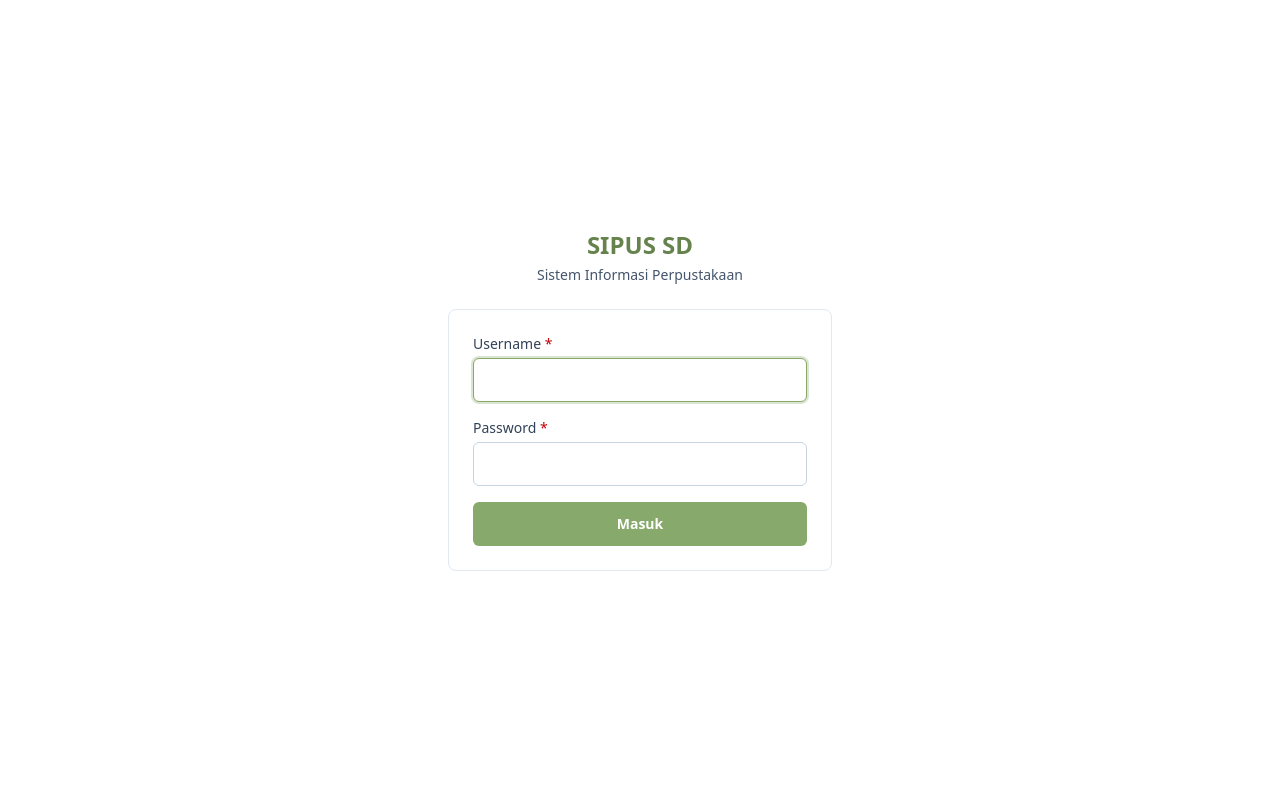
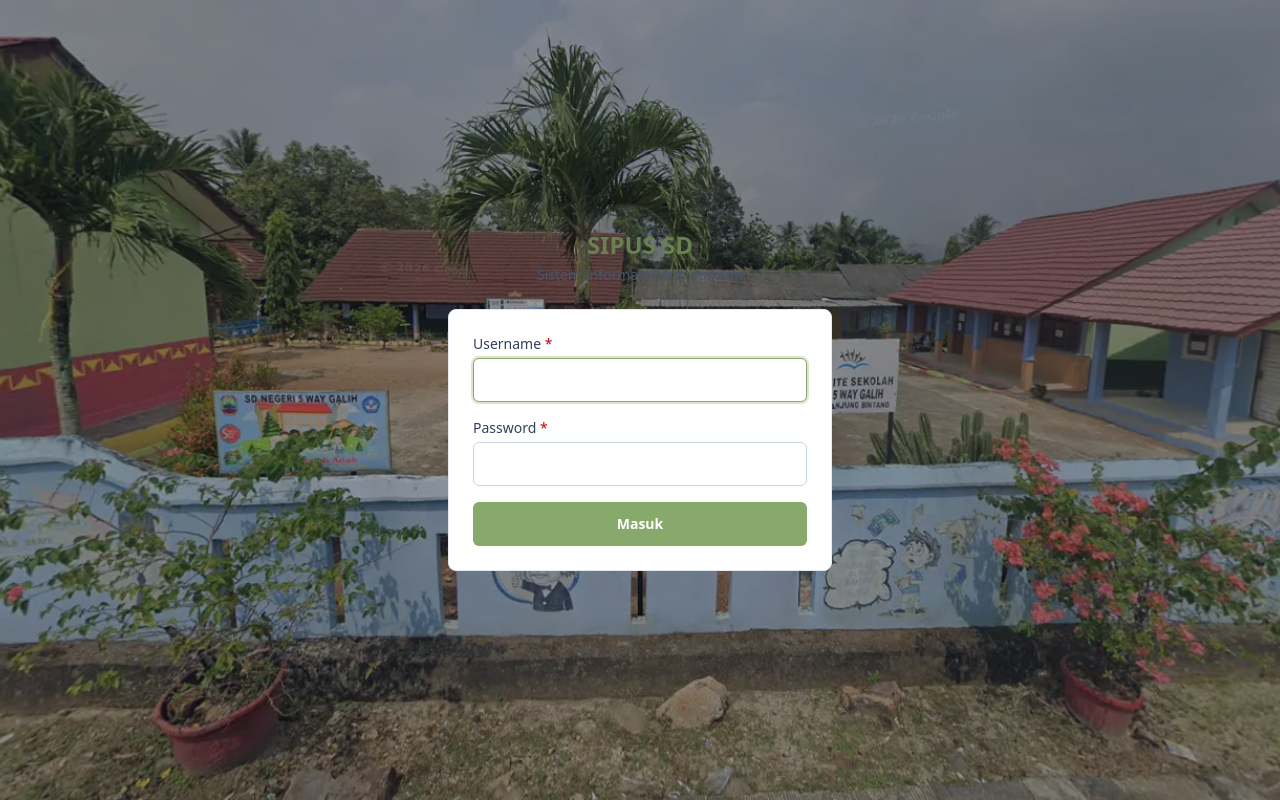
Before and after one commit to MA-D-A/SIMPUS_SD, a Laravel app: template resources/views/auth/login.blade.php in a window 1280 px wide. Run offline with Laravel 12, Linux system fonts and the light colour scheme; the template is opened without the code that fills it, so the values that code supplies are empty; style sheets or scripts are compiled from the project's sources.

Commit message:
nambahin gambar sekolah di guest

```diff
--- a/resources/views/layouts/guest.blade.php
+++ b/resources/views/layouts/guest.blade.php
@@ -6,10 +6,14 @@
     <title>@yield('judul') · {{ config('app.name') }}</title>
     @vite(['resources/css/app.css', 'resources/js/app.js'])
 </head>
-<body class="flex min-h-screen items-center justify-center bg-white px-4 py-10 text-slate-900 antialiased">
-    {{-- Saat gambar perpustakaan siap, pindahkan style ini ke <body> dan ganti URL:
-         style="background-image: url('/images/perpustakaan.jpg'); background-size: cover; background-position: center;" --}}
-    <main class="w-full max-w-sm">
+<body
+    class="relative flex min-h-screen items-center justify-center bg-slate-800 px-4 py-10 text-slate-900 antialiased"
+    style="background-image: url('{{ asset('images/perpustakaan.webp') }}'); background-size: cover; background-position: center; background-attachment: fixed;"
+>
+    {{-- Lapisan gelap tipis supaya konten tetap mudah dibaca di atas foto --}}
+    <div class="pointer-events-none fixed inset-0 bg-slate-900/40"></div>
+
+    <main class="relative z-10 w-full max-w-sm">
         @yield('konten')
     </main>
 </body>
```
Also changed, not shown: PLAN.md (+1 -16 lines), public/images/perpustakaan.webp (added).
